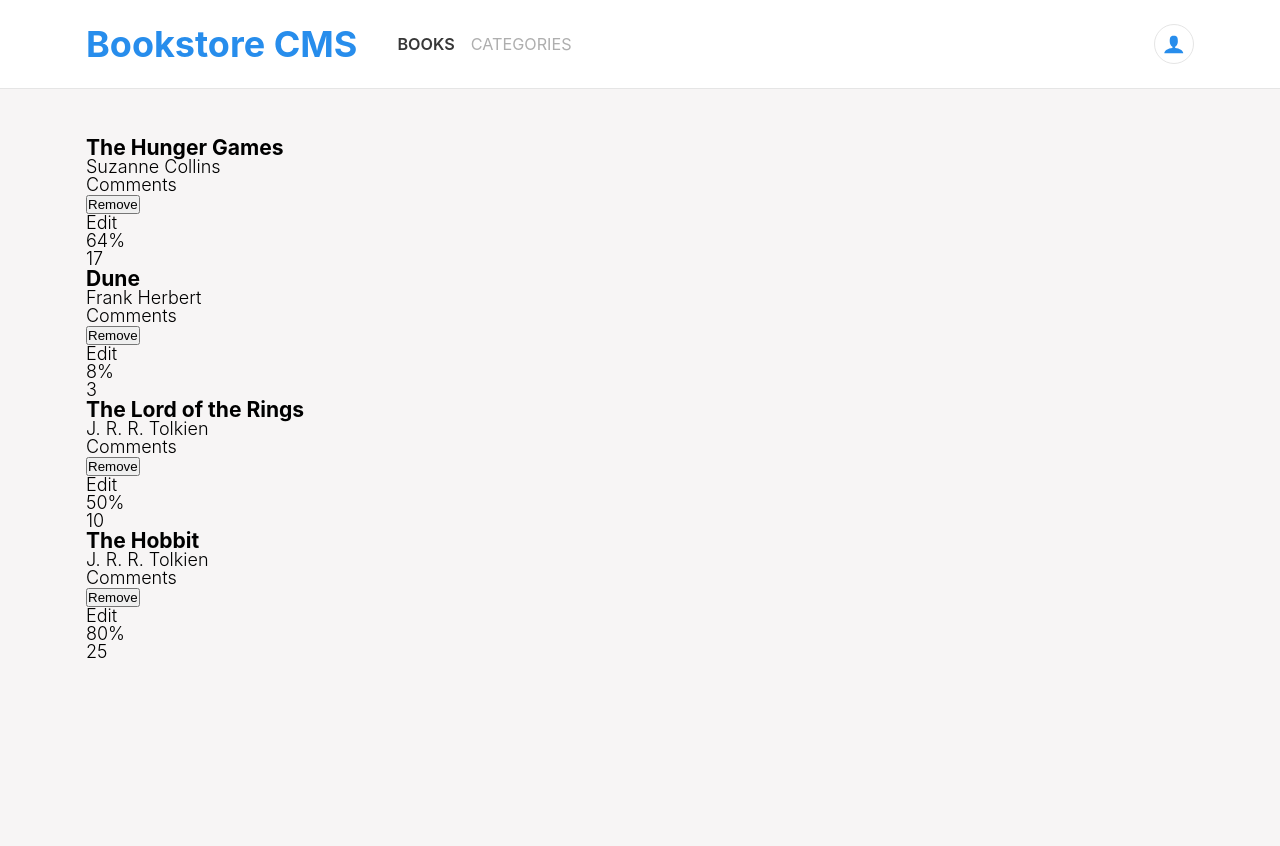
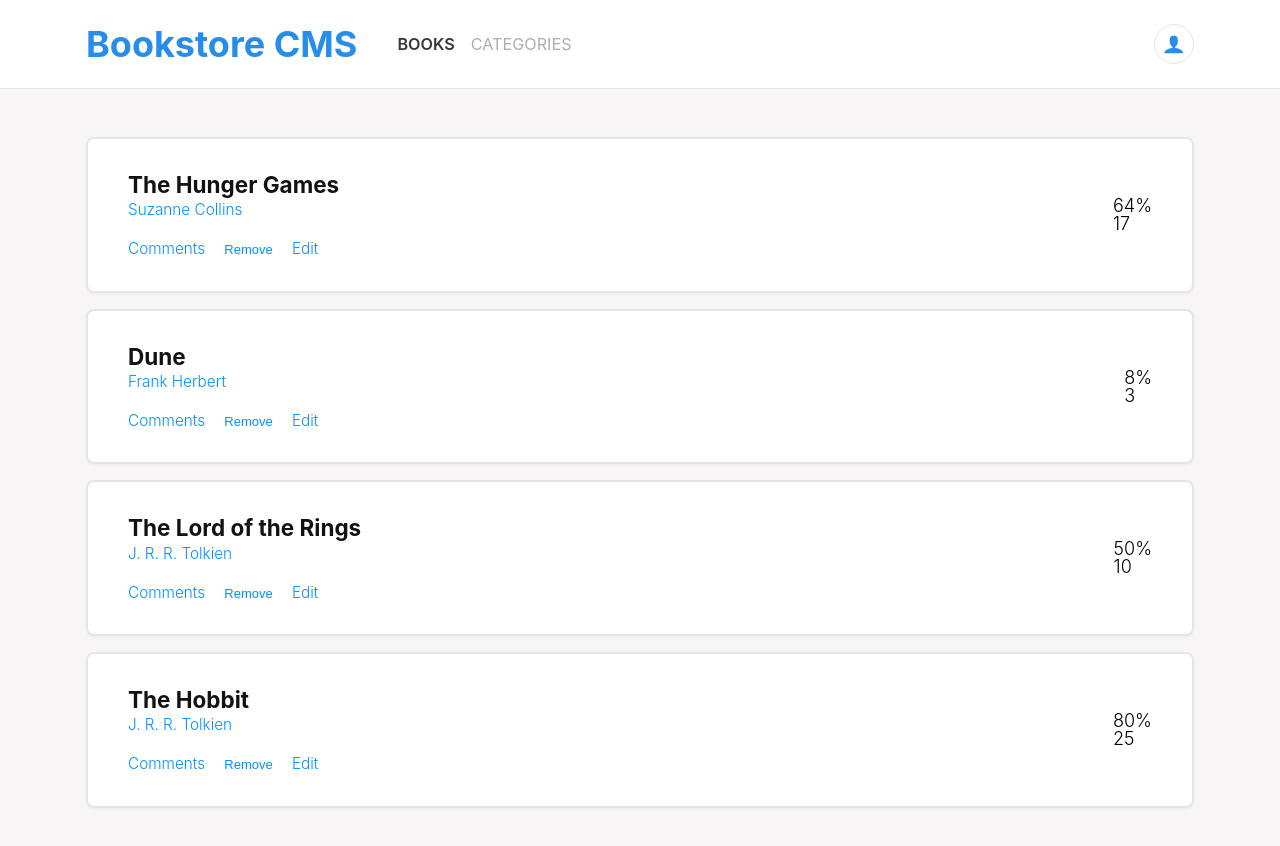
Before and after one commit to NitBravoA92/bookstore, a React (Create React App) app: page / in a window 1280 px wide. Shown: the top 846 px of the page. Built offline with nearby package versions, Linux system fonts and the light colour scheme.

Commit message:
Add the css styles for the Books page

```diff
--- a/src/components/BookList.jsx
+++ b/src/components/BookList.jsx
@@ -1,6 +1,7 @@
 import { useState } from 'react';
 import Book from './Book';
 import booksData from '../store/data';
+import '../styles/Books.css';
 
 const BookList = () => {
   const [books, setBooks] = useState(booksData);
--- /dev/null
+++ b/src/styles/Books.css
@@ -0,0 +1,52 @@
+.book-item {
+  display: flex;
+  justify-content: space-between;
+  align-items: center;
+  padding: 2rem 2.5rem;
+  background-color: #fff;
+  border-radius: 0.5rem;
+  margin-bottom: 1rem;
+  box-shadow: 0 0.1rem 0.2rem rgba(0, 0, 0, 0.045);
+  border: 2px solid #e5e5e5;
+}
+
+.book-item:hover {
+  border: 2px solid #0290ff;
+}
+
+.book-title {
+  font-size: 1.25em;
+  font-weight: 700;
+  font-stretch: normal;
+  line-height: 1.2;
+  letter-spacing: normal;
+  color: #121212;
+  margin-bottom: 0.2rem;
+}
+
+.book-actions {
+  display: flex;
+  align-items: center;
+  gap: 1.2rem;
+}
+
+.book-author,
+.book-actions li,
+.book-actions li button {
+  font-size: 0.85em;
+  font-weight: 300;
+  font-stretch: normal;
+  line-height: 1.2;
+  letter-spacing: normal;
+  color: #0290ff;
+}
+
+.book-author {
+  margin-bottom: 1.3rem;
+}
+
+.book-actions li button {
+  background-color: transparent;
+  border: none;
+  cursor: pointer;
+}
```
